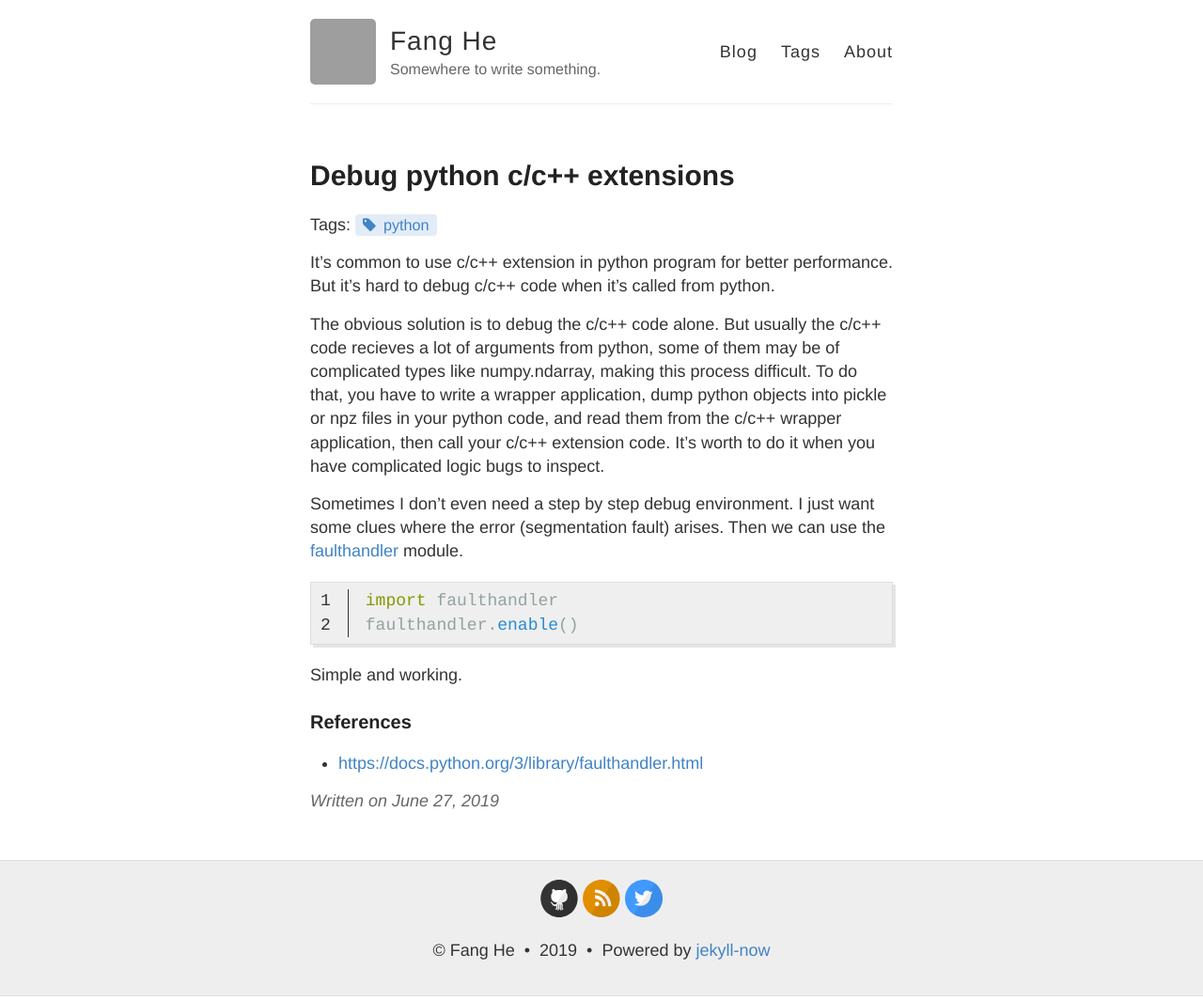
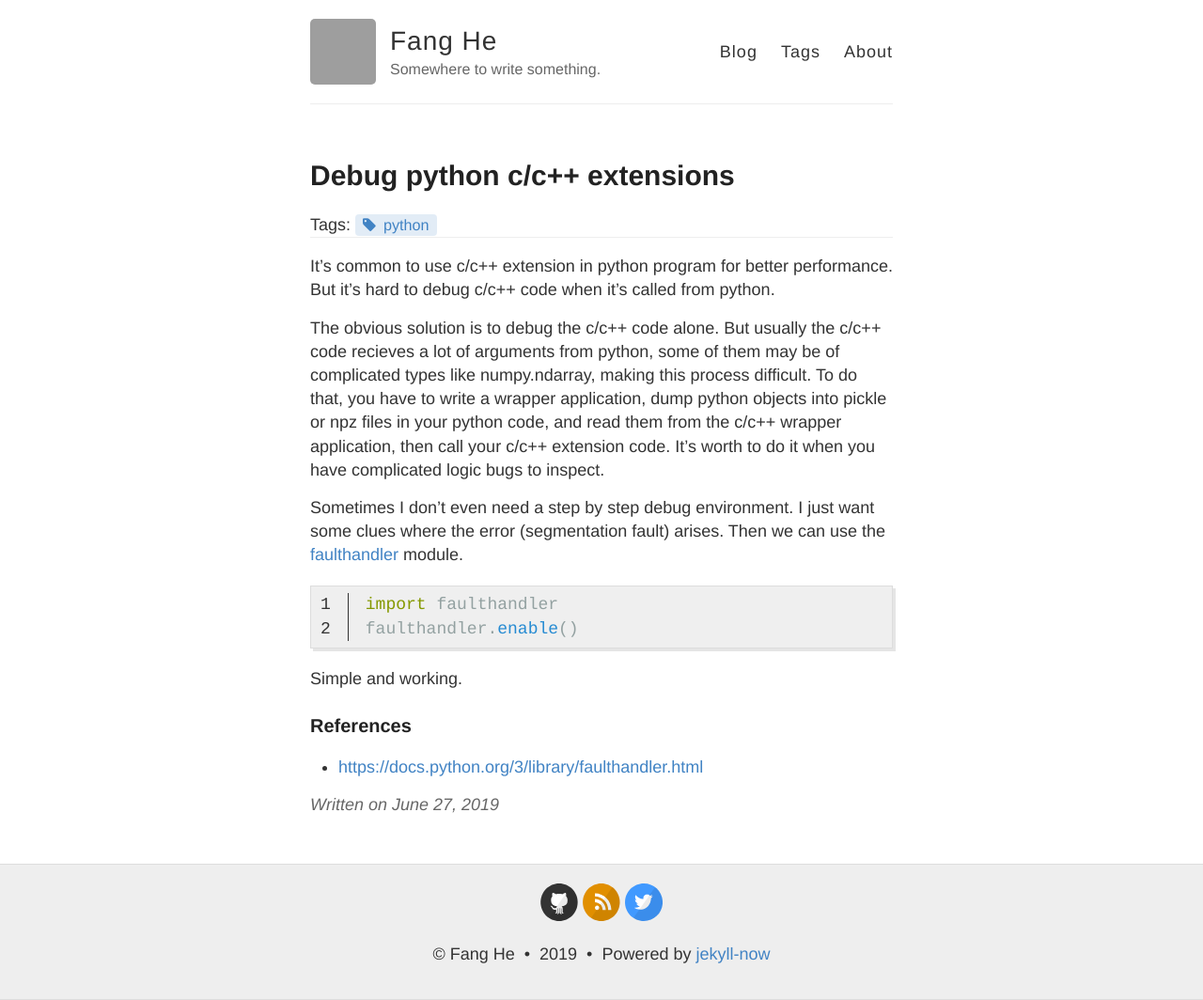
Before and after one commit to h3fang/h3fang.github.io, a Jekyll site: the page built from _posts/2019-6-27-debug_python_c_extension.md, in a window 1280 px wide. Shown: the whole page at 94% size. Built offline with Jekyll 4.4.1, drawn with Linux system fonts in a browser that asks for light colours; comment, search, counter and statistics services are not loaded; grey boxes are pictures that could not be loaded.

Commit message:
styling post tags

```diff
--- a/_layouts/post.html
+++ b/_layouts/post.html
@@ -6,12 +6,14 @@ layout: default
   <h1>{{ page.title }}</h1>
 
   {% if page.tags.size > 0 %}
+  <div class="post-tags">
     <span>
       Tags:
       {% for tag in page.tags %}
         <a class="post-tag" href="{{ '/tags' | relative_url }}#{{ tag | slugify }}">{{ tag }}</a>
       {% endfor %}
     </span>
+  </div>
   {% endif %}
 
   <div class="entry">
--- a/_sass/_tags.scss
+++ b/_sass/_tags.scss
@@ -1,3 +1,7 @@
+.post-tags {
+  margin-bottom: 1em;
+  border-bottom: 1px solid #eee;
+
   .post-tag {
     display: inline-block;
     background: rgba($theme-color, 0.15);
@@ -16,6 +20,7 @@
       text-decoration: none;
       background: $theme-color;
       color: $white;
+    }
   }
 }
 
```
Lines whose indentation alone changed are shown as unchanged.
